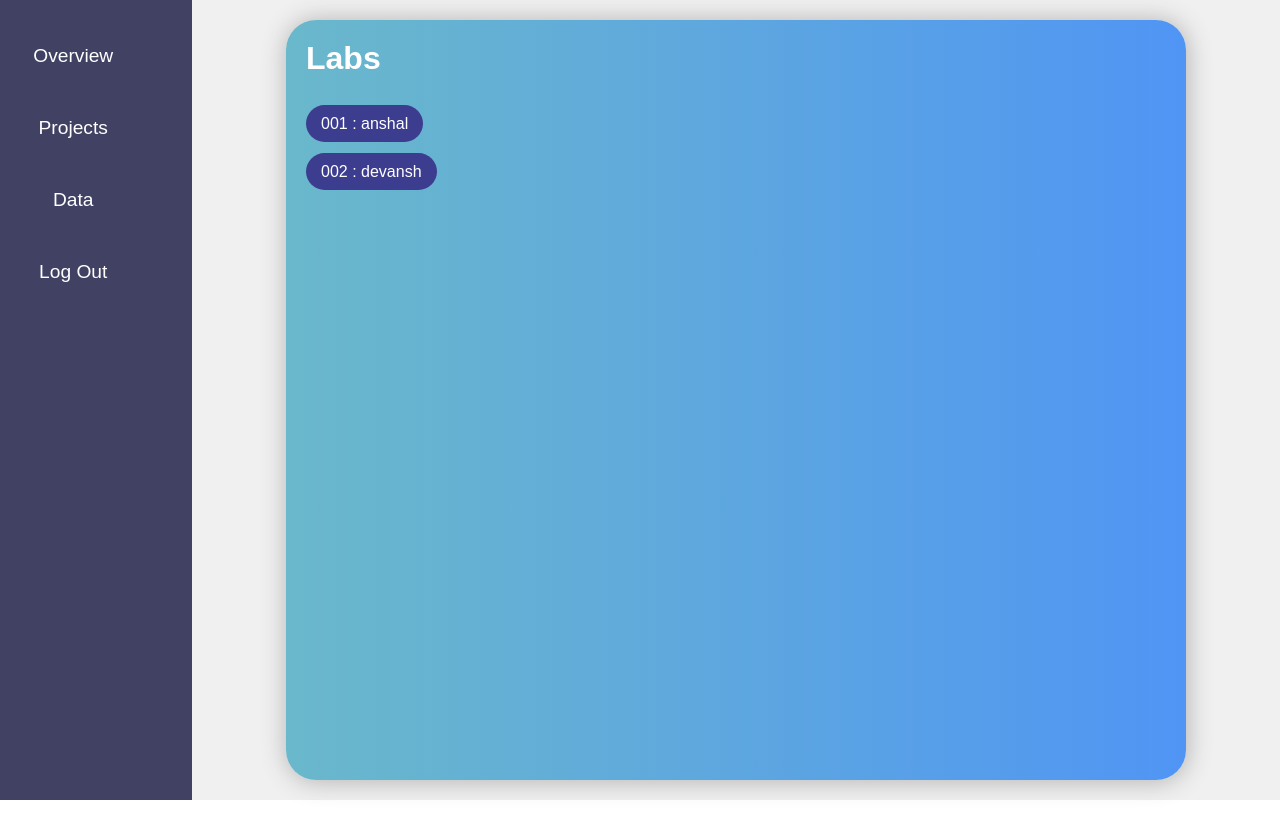
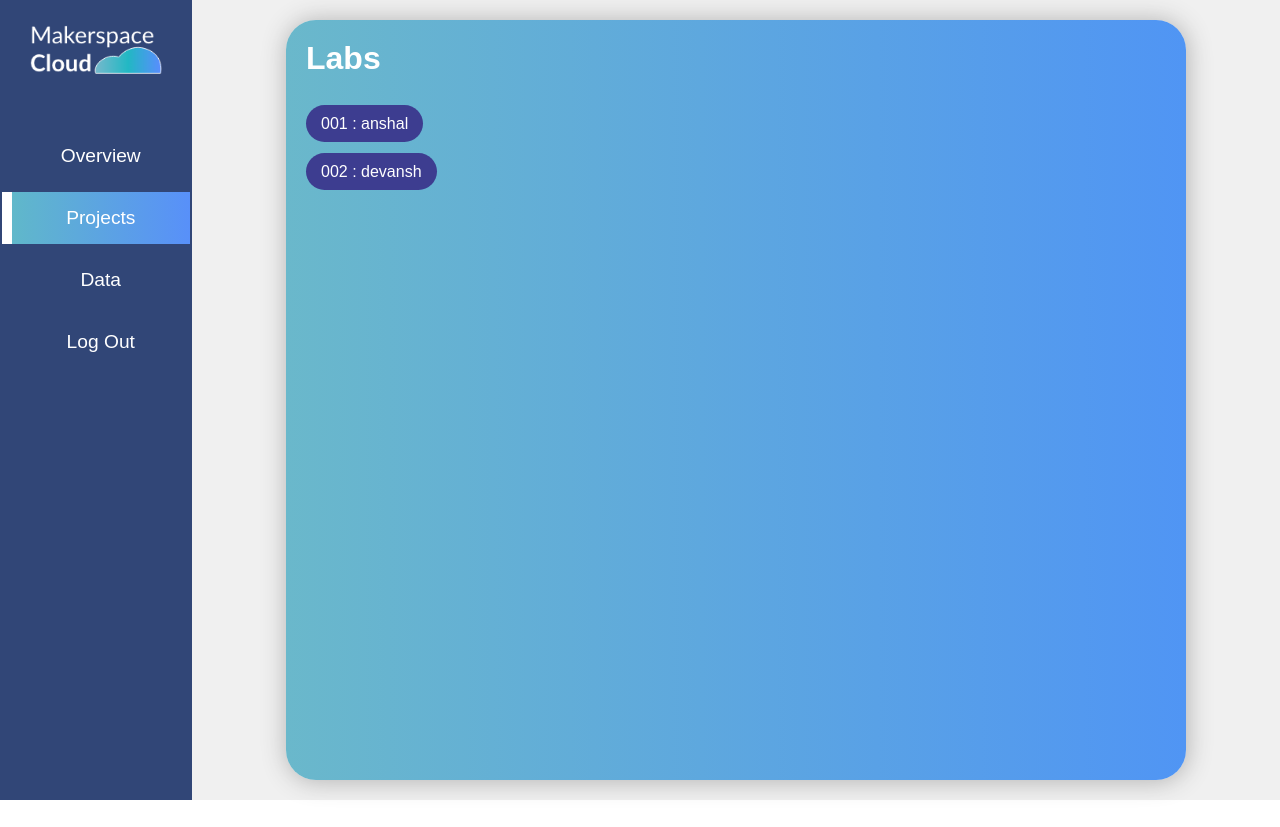
Before and after one commit to RedFibre/equipment, a Django app: page /s_labs/ in a window 1280 px wide. Run offline with Django 4.2, Linux system fonts and the light colour scheme; a user stored in the database is signed in; data comes from the database, SQL or seed files in the repository; both versions use the stored data as it was after the commit.

Commit message:
edited sidebar

```diff
--- a/django_project/equ/templates/equ/s_base.html
+++ b/django_project/equ/templates/equ/s_base.html
@@ -11,13 +11,18 @@
         <div class="sidebar">
           <ul>
             {% if user.is_authenticated %}
-            <li><a href="{% url 's_overview' %}">Overview</a></li>
-            <li><a href="{% url 's_labs' %}">Projects</a></li>
+            <div class="mslogo"><img src="{% static 'images/MSClogo2.png' %}" alt=""></div>
+            <a href="{% url 's_overview' %}" class="overview"><div class="link"><span></span><li>Overview</li></div></a>
+            <a href="{% url 's_labs' %}" class="projects"><div class="link"><span></span><li>Projects</li></div></a>
+            <a href="{% url 'admin:index' %}" class="data"><div class="link"><span></span><li>Data</li></div></a>
+            <a href="{% url 'logout' %}" class="logout"><div class="link"><span></span><li>Log Out</li></div></a>
+            <!-- <li><a href="{% url 's_overview' %}">Overview</a></li>
+            <li><a href="{% url 's_labs' %}">Projects</a></li> -->
             <!--<li><a href="{% url 's_equipment' %}">Equipments</a></li>-->
-            <li><a href="{% url 'admin:index' %}">Data</a></li>
-            <li><a href="{% url 'logout' %}">Log Out</a></li>
+            <!-- <li><a href="{% url 'admin:index' %}">Data</a></li>
+            <li><a href="{% url 'logout' %}">Log Out</a></li> -->
             {% else %}
-            <a href="{% url 'login' %}">Log In</a>
+            <a href="{% url 'login' %}" class="login"><div class="link"><span></span><li>Log In</li></div></a>
             {% endif %}
           </ul>
         </div>
--- a/django_project/equ/templates/equ/s_labs.html
+++ b/django_project/equ/templates/equ/s_labs.html
@@ -1,6 +1,15 @@
 {% extends "equ/s_base.html" %}
 {% block content %}
+<style>
+    .projects span{
+      border: 1px solid white;
+      background-color: white;
+    }
 
+    .projects li{
+      background-image: linear-gradient(to right, #60B8CA, #5890F9);
+    }
+  </style>
 
 <div class="labs">
     <h1>Labs</h1>
--- a/django_project/static/css/style.css
+++ b/django_project/static/css/style.css
@@ -1,6 +1,6 @@
 
     :root{
-      --primary:rgb(65 65 100);
+      --primary:#314677;
       --secondary:rgb(97, 97, 131);
     }
 
@@ -47,12 +47,21 @@
       width: 15%;
       /* height: 100vh; */
       background-color: var(--primary);
-      padding: 20px;
+      padding: 20px 2px;
      }
 
      .sidebar ul{
       list-style: none;
       /* width: 100%; */
+     }
+
+     .mslogo{
+      margin-bottom: 50px;
+      text-align: center;
+     }
+
+     .mslogo img{
+      width: 70%;
      }
 
      .sidebar a{
@@ -66,21 +75,41 @@
     /* border-radius: 50px; */
     align-items: center;
     justify-content: center;
-      padding: 10px 15px;
+    /* padding: 10px 15px; */
+    margin: 10px 0;
+     }
+
+     .link{
+      width: 100%;
+      display: flex;
+     }
+
+     .sidebar span{
+      /* border: 1px solid white; */
+    width: 10px;
+    background: none;
+    transition: 0.3s ease-in;
      }
 
      .sidebar li{
       padding: 15px 0;
       /* border: 1px solid black; */
       /* border-radius: 50px; */
-    text-align: left;
-    width: 70%;
+      text-align: center;
+      width: 100%;
+      /* background-image: linear-gradient(to right, #60B8CA, #5890F9); */
+      background-image: none;
+      transition: 0.3s ease-in;
      }
 
      /* .sidebar a:hover{
       cursor: pointer;
       background-color: var(--secondary);
      } */
+
+     .sidebar li:hover{
+      background-image: linear-gradient(to right, #60b8ca56, #5890f952);
+     }
 
      .content {
       flex-grow: 1;
```
Also changed, not shown: django_project/equ/templates/equ/a_activity.html (+11 -0 lines), django_project/equ/templates/equ/a_base.html (+8 -8 lines), django_project/equ/templates/equ/a_equipment.html (+9 -0 lines), django_project/equ/templates/equ/a_materials.html (+10 -0 lines), django_project/equ/templates/equ/a_members.html (+10 -0 lines), django_project/equ/templates/equ/a_overview.html (+9 -0 lines), django_project/equ/templates/equ/s_overview.html (+8 -0 lines), django_project/users/templates/users/login.html (+11 -0 lines), django_project/users/templates/users/logout.html (+11 -0 lines), django_project/db.sqlite3. Lines whose indentation alone changed are shown as unchanged.
